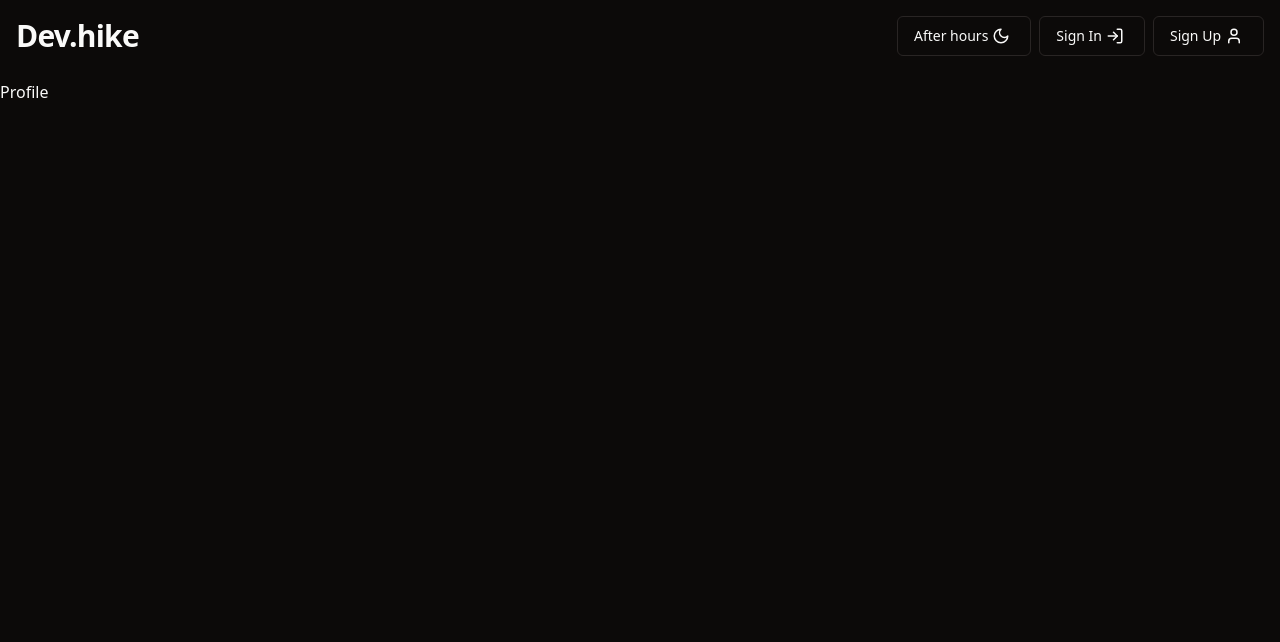
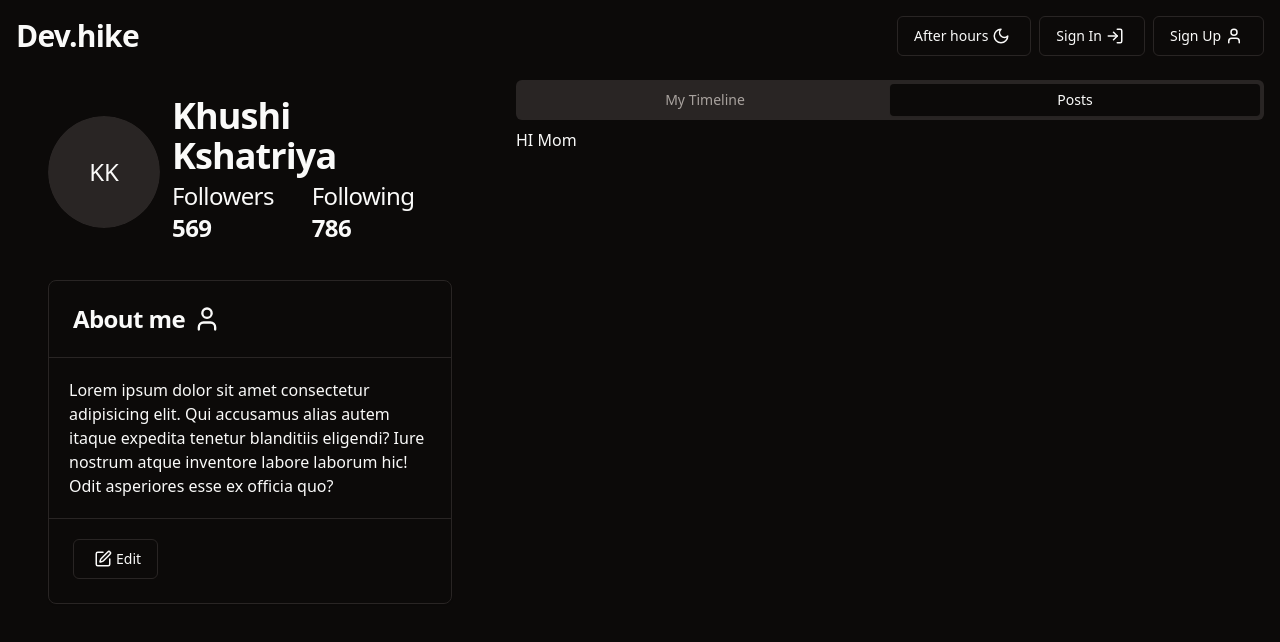
Before and after one commit to Goldfish7718/Dev.hike, a React (Vite) app in the folder client/: page /profile in a window 1280 px wide. Shown: the top 642 px of the page. Built offline with nearby package versions, Linux system fonts and the light colour scheme; no server answers.

Commit message:
layout[Profile]: Add Sidebar to Profile page;

```diff
--- a/client/src/views/Dashboard.tsx
+++ b/client/src/views/Dashboard.tsx
@@ -14,7 +14,7 @@ const Dashboard = () => {
       <Tabs defaultValue="feed" className="">
         <TabsList className="w-full md:w-2/3 justify-evenly">
           <TabsTrigger value="feed" className="w-full">Feed</TabsTrigger>
-          <TabsTrigger value="my timeline" className="w-full">My timeline</TabsTrigger>
+          <TabsTrigger value="events" className="w-full">Events</TabsTrigger>
           <TabsTrigger value="posts" className="w-full">Posts</TabsTrigger>
         </TabsList>
         <TabsContent value="feed">
--- a/client/src/views/Profile.tsx
+++ b/client/src/views/Profile.tsx
@@ -1,9 +1,59 @@
+import { Avatar, AvatarFallback, AvatarImage } from "@/components/ui/avatar"
+import { Card, CardHeader, CardFooter, CardTitle } from "@/components/ui/card"
+import { Separator } from "@/components/ui/separator"
+import { Button } from "@/components/ui/button"
+import { User, SquarePen } from 'lucide-react'
+import { Tabs, TabsTrigger,TabsContent, TabsList } from "@/components/ui/tabs"
+
 const Profile = () => {
   return (
     <>
-        <div className="mt-20">
-            Profile
+    <div className="mt-20 p-4 px-12 fixed h-screen w-[500px]">
+      <div className="flex items-center gap-3">
+        <Avatar className="h-28 w-28 rounded-full">
+          <AvatarImage src=""/>
+          <AvatarFallback className="text-2xl">KK</AvatarFallback>
+        </Avatar>
+        <div>
+          <h3 className="text-4xl">Khushi Kshatriya</h3>
+          <div className="flex gap-3 my-1">
+            <h3 className="font-light">Followers <span className="font-bold">569</span></h3>
+            <h3 className="font-light">Following <span className="font-bold">786</span></h3>
+          </div>
         </div>
+        <br/>
+      </div>
+      <div className="mt-8">
+        <Card>
+          <CardHeader>
+            <CardTitle className="flex items-center">About me <User size={28} className="mx-2" /></CardTitle>
+          </CardHeader>
+          <Separator/>
+          <div className="p-5">
+            Lorem ipsum dolor sit amet consectetur adipisicing elit. Qui accusamus alias autem itaque expedita tenetur blanditiis eligendi? Iure nostrum atque inventore labore laborum hic! Odit asperiores esse ex officia quo?
+          </div>
+          <Separator/>
+          <CardFooter>
+            <Button className="mt-5" variant='outline'><SquarePen size={18} className="mx-1" />Edit</Button>
+          </CardFooter>
+        </Card>
+      </div>
+    </div>
+
+    <div className="ml-[500px] py-20">
+      <Tabs defaultValue="posts" className="px-4">
+        <TabsList className="w-full flex justify-evenly">
+          <TabsTrigger value="timeline" className="w-full">My Timeline</TabsTrigger>
+          <TabsTrigger value="posts" className="w-full">Posts</TabsTrigger>
+        </TabsList>
+        <TabsContent value="timeline">
+
+        </TabsContent>
+        <TabsContent value="posts">
+           HI Mom
+        </TabsContent>
+      </Tabs>
+    </div>
     </>
   )
 }
```
